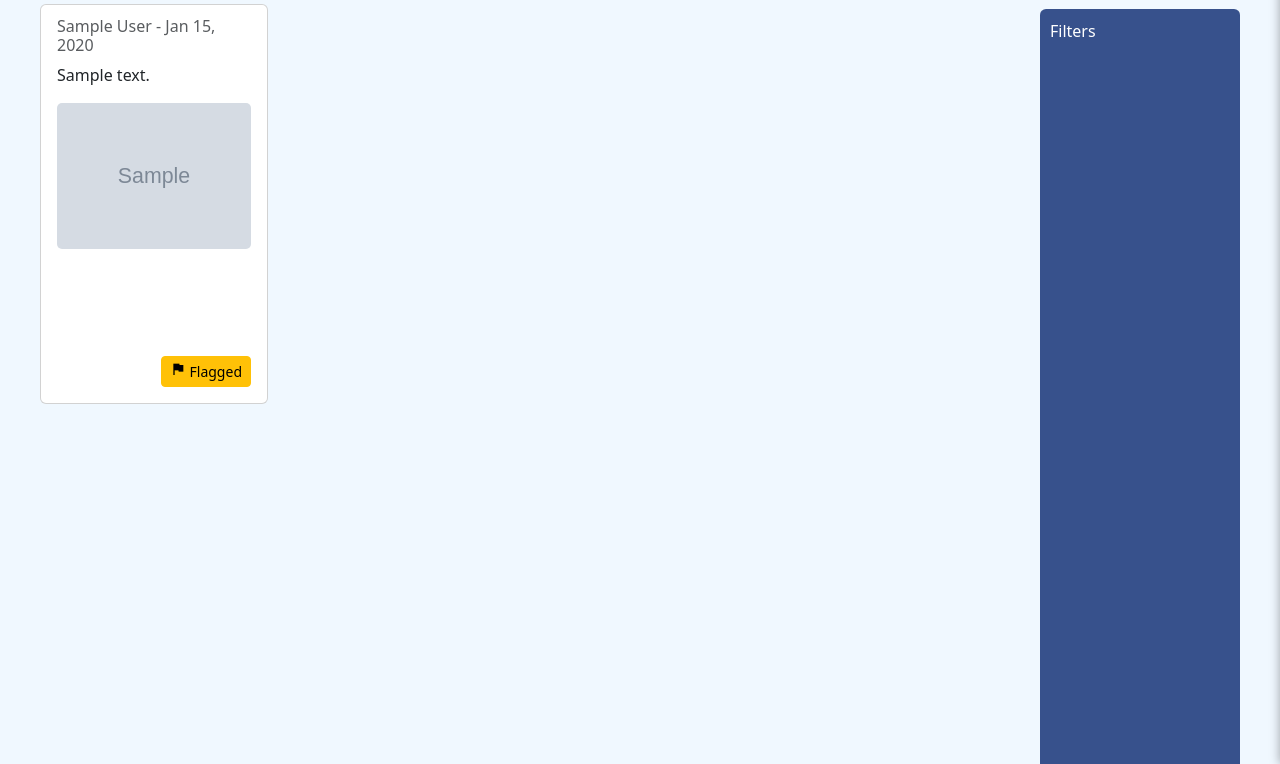
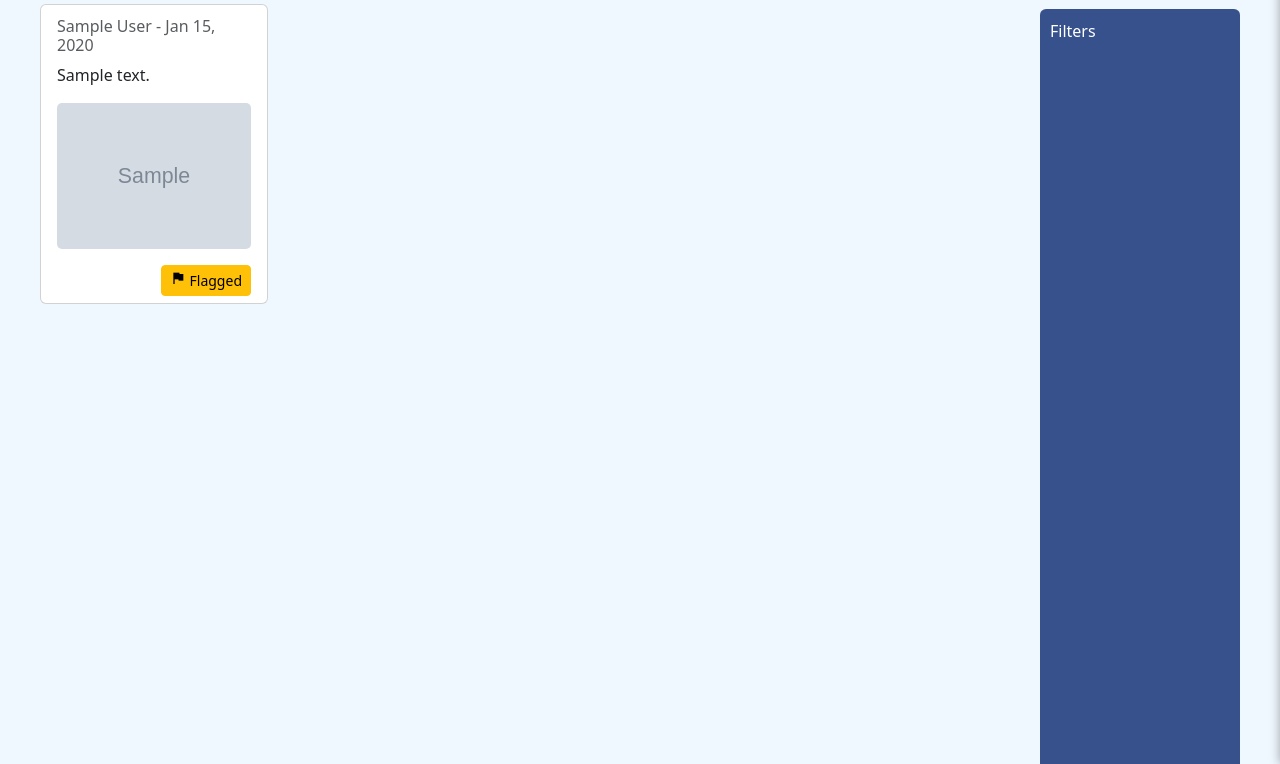
Before and after one commit to cherrylin16/CavPool, a Django app: page /rider/ in a window 1280 px wide. Shown: the part 243-1007 px from the top of the page. Run offline with Django 5.2, Linux system fonts and the light colour scheme; a user stored in the database is signed in; tables that the repository leaves empty hold one stand-in row (values such as "Sample post"); grey boxes marked "Sample" are stand-in pictures.

Commit message:
reduced height of post in rider dashboard

```diff
--- a/dashboard/templates/dashboard/rider_dashboard.html
+++ b/dashboard/templates/dashboard/rider_dashboard.html
@@ -39,7 +39,7 @@
                     <div class="row">
                         {% for post in posts %}
                             <div class="col-xl-3 col-lg-4 col-md-6 mb-3">
-                                <div class="card" style="height: 400px;">
+                                <div class="card" style="height: 300px;">
                                     <div class="card-body d-flex flex-column">
                                         <h6 class="card-subtitle mb-2 text-muted">{{ post.author.driverprofile.name|default:post.author.riderprofile.name|default:post.author.username }} - {{ post.created_at|date:"M d, Y" }}</h6>
                                         <p class="card-text">{{ post.text }}</p>
```
